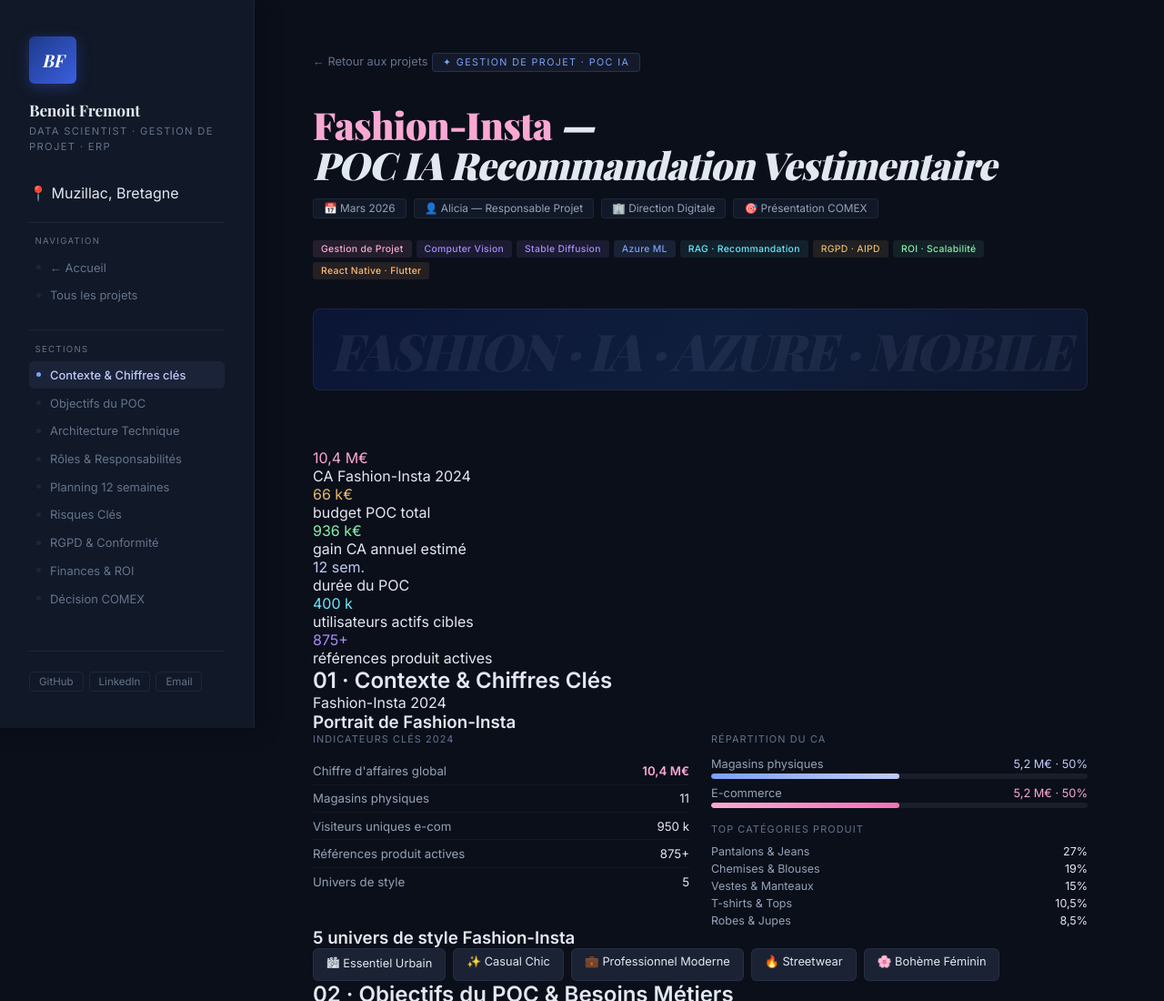
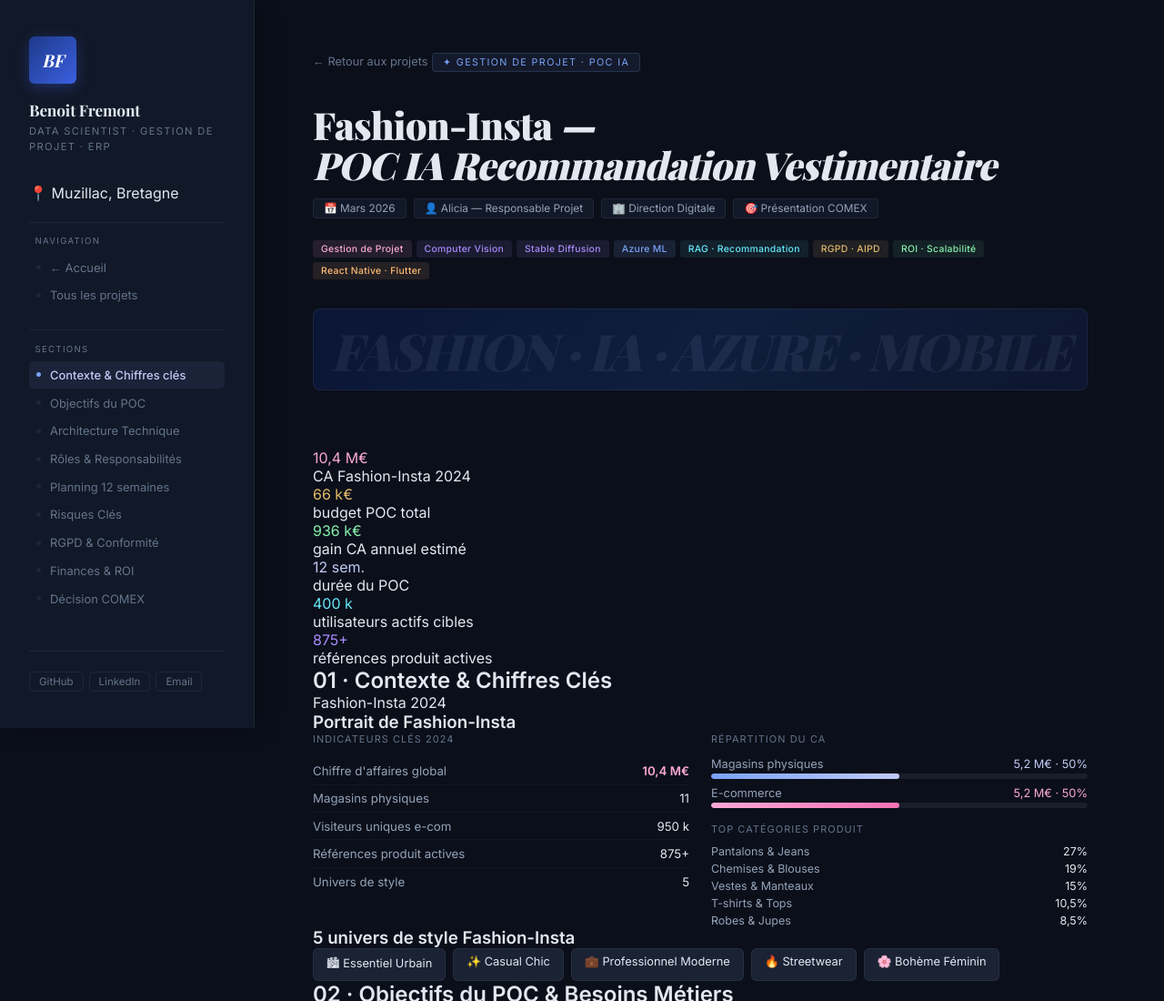
Before and after one commit to fremontben-prog/fremontben-prog.github.io, a plain HTML site: page projet_gestion_fashion_insta_navy.html in a window 1280 px wide. Shown: the top 1100 px of the page at 91% size. Drawn offline with nearby package versions, Linux system fonts and the light colour scheme; a web font is replaced by a local one.

Commit message:
Change h1 em color from pink to text variable

```diff
--- a/projet_gestion_fashion_insta_navy.html
+++ b/projet_gestion_fashion_insta_navy.html
@@ -51,7 +51,7 @@
   padding:3px 11px;border-radius:4px;margin-bottom:1.2rem;}
 h1{font-family:var(--fh);font-size:clamp(1.7rem,3.5vw,2.6rem);font-weight:900;
   font-style:italic;line-height:1.05;letter-spacing:-0.02em;margin-bottom:1rem;}
-h1 em{font-style:normal;color:var(--pink);}
+h1 em{font-style:normal;color:var(--text);}
 .meta-row{display:flex;flex-wrap:wrap;gap:8px;margin-bottom:1.5rem;}
 .meta-pill{font-size:0.74rem;color:var(--muted2);background:var(--bg2);border:1px solid var(--border);padding:3px 11px;border-radius:4px;}
 .tags{display:flex;flex-wrap:wrap;gap:5px;margin-bottom:2rem;}
```
